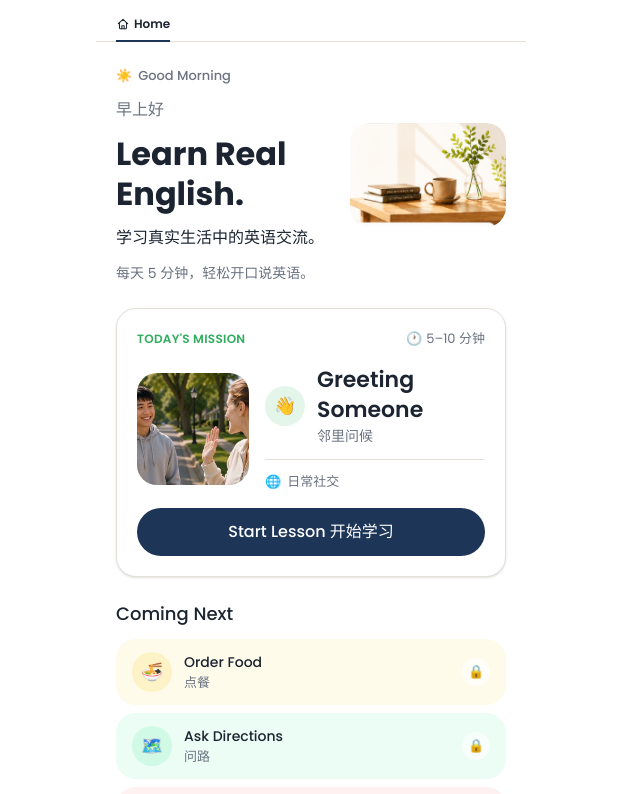
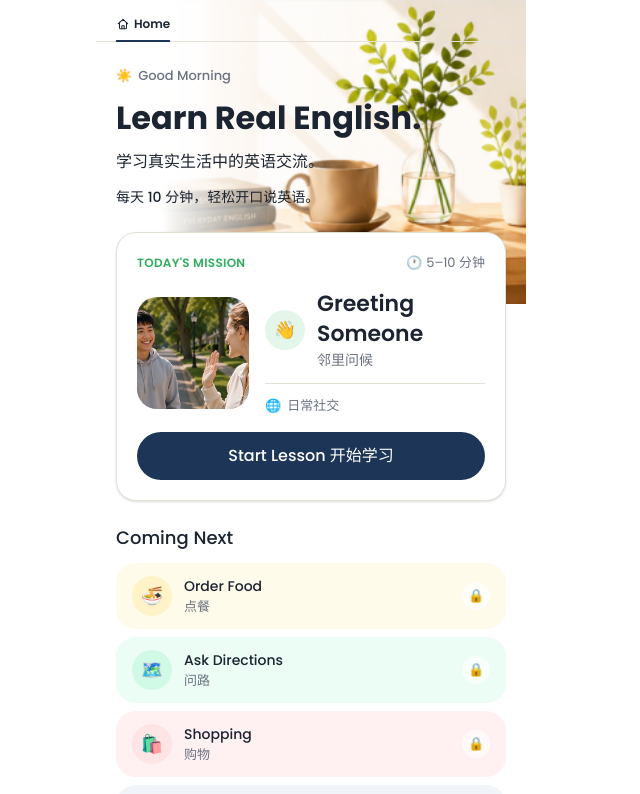
Before and after one commit to aaronmarveller/AI-English-Learning, a Next.js app: page / in a window 1280 px wide. Shown: the top 794 px of the page, without its empty margins (329-969 px from the left). Built offline with nearby package versions, Linux system fonts and the light colour scheme.

Commit message:
feat: Home hero shows time-of-day English greeting, one-line headline, 10-minute promise and backdrop image (#71)
Co-Authored-By: Claude Sonnet 5.5 <noreply@anthropic.com>

```diff
--- a/src/app/page.tsx
+++ b/src/app/page.tsx
@@ -11,34 +11,33 @@ export default function Home() {
   return (
     <>
       <DebugJumpBar />
-      <main className="flex flex-1 flex-col gap-6 px-5 py-6">
+      <main className="relative flex flex-1 flex-col gap-6 overflow-x-clip px-5 py-6 [&>*:not(img)]:relative">
+        {/* Decorative backdrop: top-right, bleeding to the edges and running
+            up behind the header. Its light left side sits under the hero text,
+            and a left-to-right fade keeps that text readable. */}
+        {/* eslint-disable-next-line @next/next/no-img-element -- decorative
+            backdrop; next/image's layout machinery buys nothing here. */}
+        <img
+          src="/assets/home/hero.jpg"
+          alt=""
+          aria-hidden
+          className="pointer-events-none absolute top-0 right-0 h-[19rem] w-[85%] object-cover object-right [mask-image:linear-gradient(to_right,transparent,black_55%)]"
+        />
+
         <TopNav />
 
-        <div className="flex items-center gap-4">
-          <div className="flex min-w-0 flex-1 flex-col gap-3">
-            <span className="flex items-center gap-1.5 text-body-sm font-medium text-muted">
-              <span aria-hidden>☀️</span>
-              Good Morning
-            </span>
-            <GreetingBanner />
-            <h1 className="text-display text-foreground">{HOME_CONTENT.tagline.headlineEn}</h1>
-            {/* Product tagline + the "every day just 5 minutes" promise —
-                both above the fold (spec.md user story 12). */}
-            <p className="text-body-lg text-foreground">{HOME_CONTENT.tagline.zh}</p>
-            <p className="text-body text-muted">{HOME_CONTENT.tagline.promiseZh}</p>
-          </div>
-
-          {/* eslint-disable-next-line @next/next/no-img-element -- fixed-aspect
-              decorative crop; next/image's layout machinery buys nothing here.
-              aspect-[3/2] matches hero.jpg's native 349x230 (~1.52) ratio —
-              a portrait crop (previously 3/4) was cutting off most of the
-              photo (UI draft review 2026-08-07 feedback). */}
-          <img
-            src="/assets/home/hero.jpg"
-            alt=""
-            aria-hidden
-            className="aspect-[3/2] w-2/5 shrink-0 rounded-card object-cover"
-          />
+        <div className="flex flex-col gap-3">
+          <GreetingBanner />
+          <h1
+            className="text-display whitespace-nowrap text-foreground"
+            style={{ fontSize: "clamp(1.5rem, 8vw, 2rem)" }}
+          >
+            {HOME_CONTENT.tagline.headlineEn}
+          </h1>
+          {/* Product proposition + the "10 minutes a day" promise — both
+              above the fold (spec.md user story 12). */}
+          <p className="text-body-lg text-foreground">{HOME_CONTENT.tagline.zh}</p>
+          <p className="text-body font-medium text-foreground">{HOME_CONTENT.tagline.promiseZh}</p>
         </div>
 
         {/* Shared card shell (UI draft, 2026-08-07 review): header row +
--- a/src/components/home/greeting-banner.tsx
+++ b/src/components/home/greeting-banner.tsx
@@ -33,10 +33,10 @@ function periodForHour(hour: number): GreetingPeriod {
   return "evening";
 }
 
-const GREETINGS: Record<GreetingPeriod, { zh: string; en: string }> = {
-  morning: { zh: "早上好", en: "Good morning" },
-  afternoon: { zh: "下午好", en: "Good afternoon" },
-  evening: { zh: "晚上好", en: "Good evening" },
+const GREETINGS: Record<GreetingPeriod, string> = {
+  morning: "Good Morning",
+  afternoon: "Good Afternoon",
+  evening: "Good Evening",
 };
 
 let cachedPeriod: GreetingPeriod | null = null;
@@ -67,8 +67,11 @@ export function GreetingBanner() {
   const greeting = period ? GREETINGS[period] : null;
 
   return (
-    <p data-testid="greeting" aria-live="polite" className="text-body-lg text-muted">
-      {greeting ? greeting.zh : " "}
-    </p>
+    <div className="flex items-center gap-1.5 text-body-sm font-medium text-muted">
+      <span aria-hidden>☀️</span>
+      <p data-testid="greeting" aria-live="polite">
+        {greeting ?? " "}
+      </p>
+    </div>
   );
 }
--- a/src/content/home.ts
+++ b/src/content/home.ts
@@ -35,8 +35,8 @@ export const HOME_CONTENT = {
     headlineEn: "Learn Real English.",
     /** Product proposition, shown above the fold per spec.md user story 12. */
     zh: "学习真实生活中的英语交流。",
-    /** The "every day just 5 minutes" promise (spec.md: "每天只要 5 分钟"). */
-    promiseZh: "每天 5 分钟，轻松开口说英语。",
+    /** The "10 minutes a day" promise (spec.md user story 12). */
+    promiseZh: "每天 10 分钟，轻松开口说英语。",
   },
   comingNext: [
     {
```
Also changed, not shown: .scratch/greeting-somebody-mvp/spec.md, 1 other file (tests, documents, lock files or other folders).
